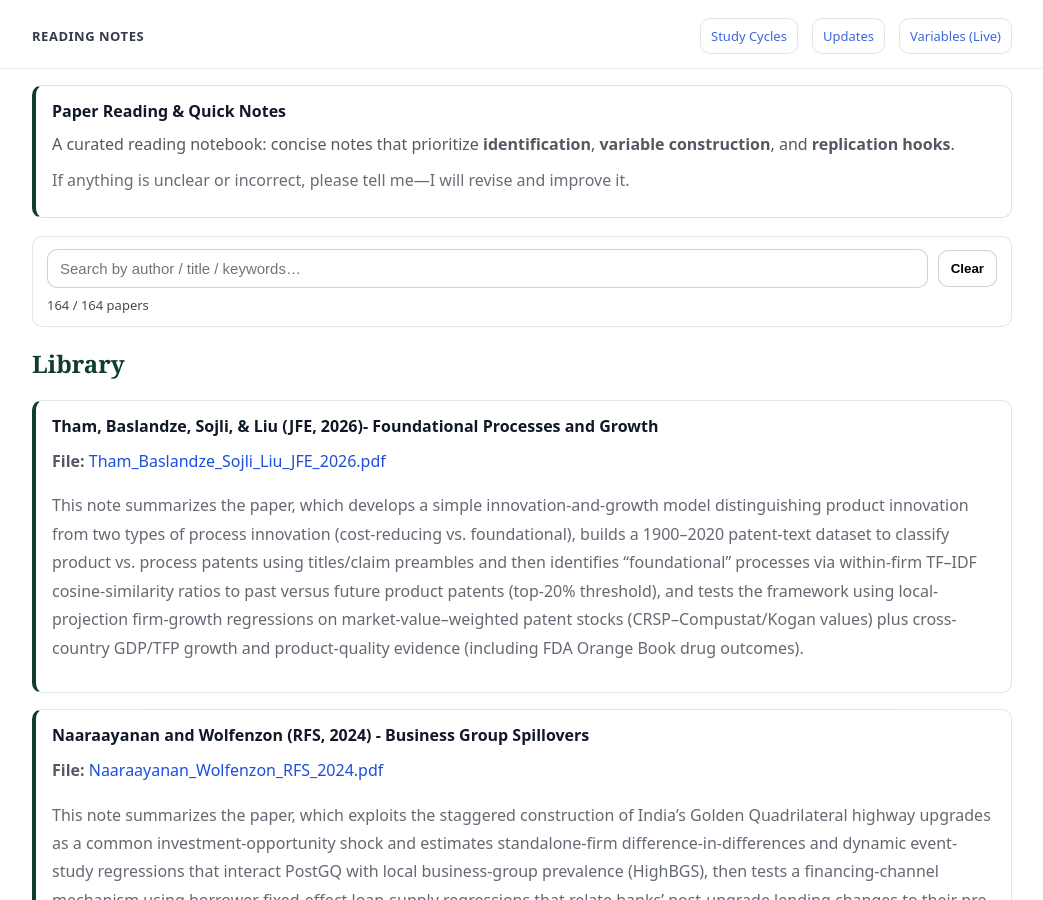
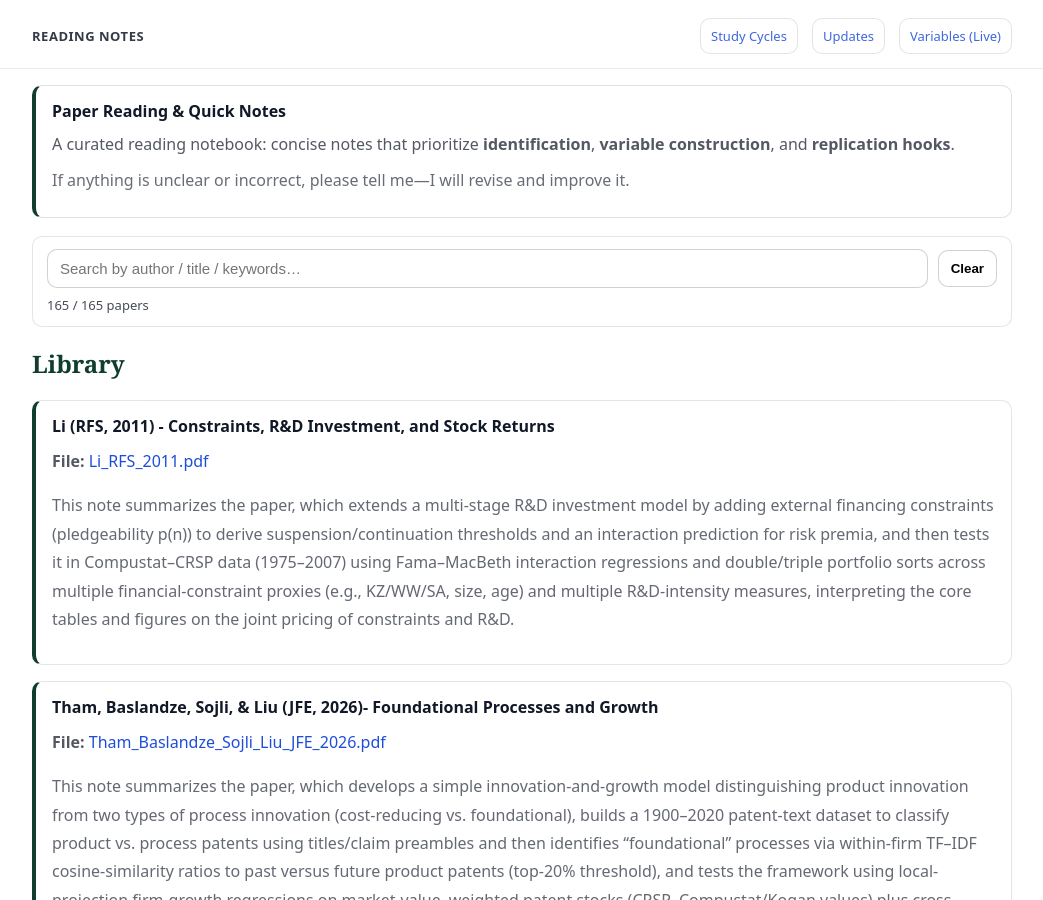
Before and after one commit to yaxinzn/study-archive, a Jekyll site: the page built from reading/index.md, in a window 1280 px wide and 900 px high. Shown: the whole window, without its empty margins (118-1161 px from the left). Built offline with Jekyll 4.4.1, drawn with Linux system fonts in a browser that asks for light colours.

Commit message:
Reading: add/update Li_RFS_2011.pdf

```diff
--- a/_data/reading.yml
+++ b/_data/reading.yml
@@ -1,3 +1,7 @@
+- title: "Li (RFS, 2011) - Constraints, R&D Investment, and Stock Returns"
+  file: "Li_RFS_2011.pdf"
+  desc: "This note summarizes the paper, which extends a multi-stage R&D investment model by adding external financing constraints (pledgeability p(n)) to derive suspension/continuation thresholds and an interaction prediction for risk premia, and then tests it in Compustat–CRSP data (1975–2007) using Fama–MacBeth interaction regressions and double/triple portfolio sorts across multiple financial-constraint proxies (e.g., KZ/WW/SA, size, age) and multiple R&D-intensity measures, interpreting the core tables and figures on the joint pricing of constraints and R&D."
+
 - title: "Tham, Baslandze, Sojli, & Liu (JFE, 2026)- Foundational Processes and Growth"
   file: "Tham_Baslandze_Sojli_Liu_JFE_2026.pdf"
   desc: "This note summarizes the paper, which develops a simple innovation-and-growth model distinguishing product innovation from two types of process innovation (cost-reducing vs. foundational), builds a 1900–2020 patent-text dataset to classify product vs. process patents using titles/claim preambles and then identifies “foundational” processes via within-firm TF–IDF cosine-similarity ratios to past versus future product patents (top-20% threshold), and tests the framework using local-projection firm-growth regressions on market-value–weighted patent stocks (CRSP–Compustat/Kogan values) plus cross-country GDP/TFP growth and product-quality evidence (including FDA Orange Book drug outcomes).        "
```
Also changed, not shown: 1 other file.
